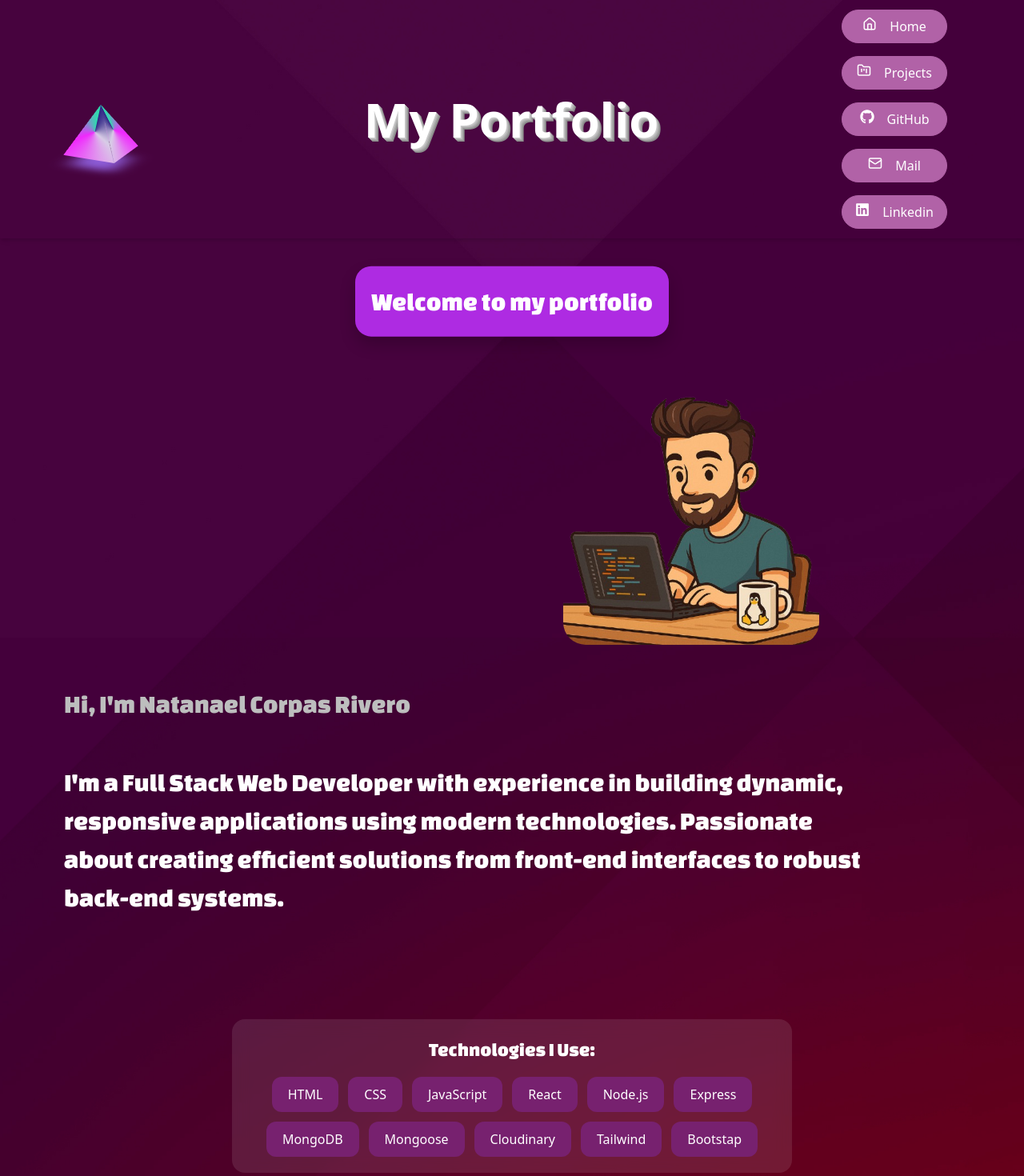
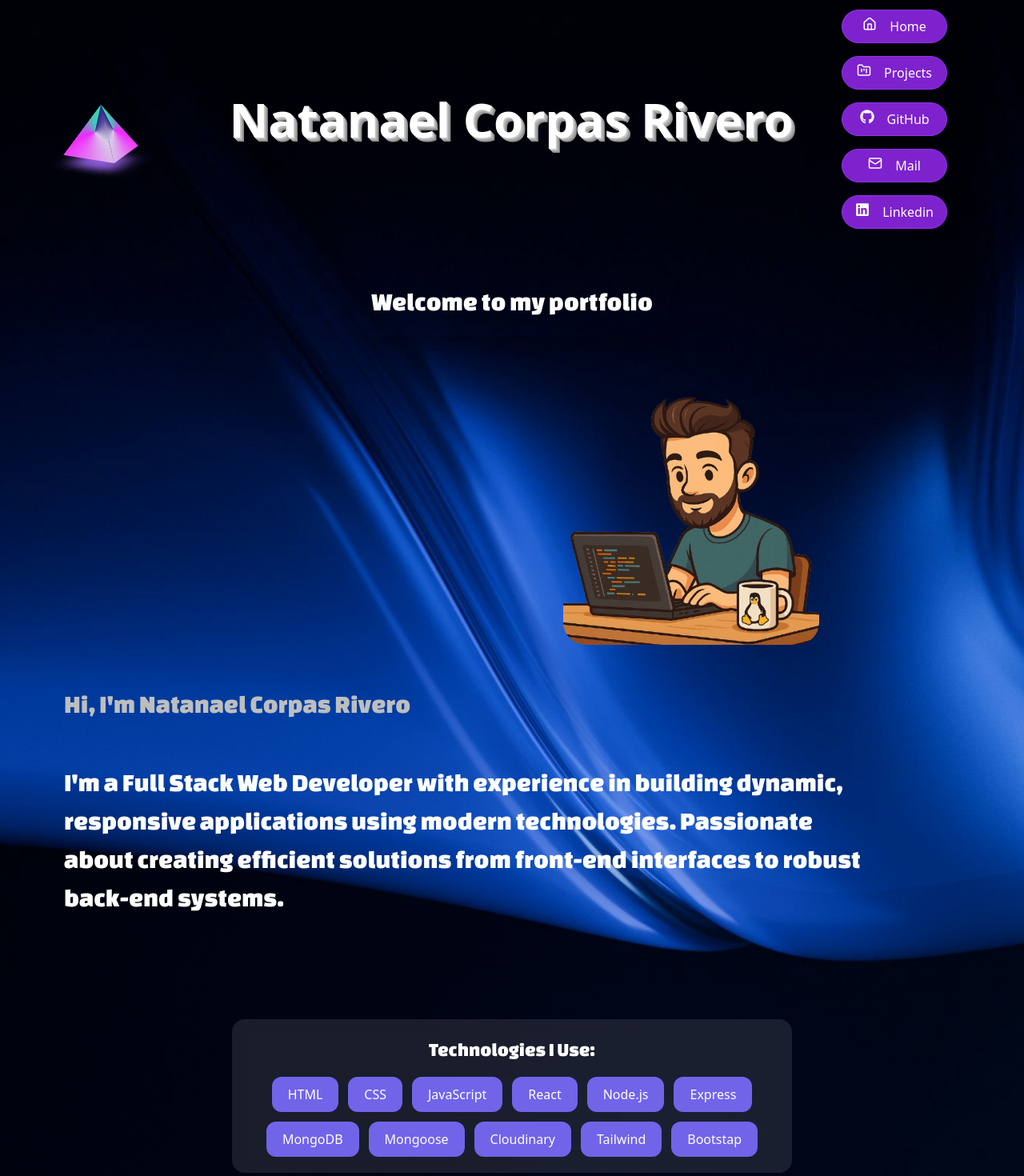
Before and after one commit to ncorpas88/myPortfolio, a React (Vite) app: page / in a window 1280 px wide. Shown: the top 1470 px of the page at 80% size. Built offline with nearby package versions, Linux system fonts and the light colour scheme; a web font is replaced by a local one.

Commit message:
cambio de colores

```diff
--- a/src/components/Navbar.jsx
+++ b/src/components/Navbar.jsx
@@ -16,7 +16,7 @@ function Navbar() {
         </div>
       </div>
       <div className="title">
-          <h1>My Portfolio</h1>
+          <h1>Natanael Corpas Rivero</h1>
         </div>
       <div className="navbar-links">
         <Link to="/" className="nav-button">
--- a/src/index.css
+++ b/src/index.css
@@ -3,7 +3,7 @@
 @tailwind utilities;
 
 body {
-  background-image: url("/images/ubuntu.jpg");
+  background-image: url("/images/fondo2.jpeg");
   background-size: cover;
   background-position: center;
   background-repeat: no-repeat;
--- a/src/styles/home.css
+++ b/src/styles/home.css
@@ -16,7 +16,7 @@
 }
 
 .welcome {
-  background-color: rgb(174, 43, 226);
+
   border-radius: 20px;
   color: white;
   font-family: "Changa One", sans-serif;
@@ -105,7 +105,7 @@
 }
 
 .tech-item {
-  background-color: #77216f;
+  background-color: #7164e9;
   padding: 10px 20px;
   border-radius: 12px;
   font-weight: 500;
@@ -142,4 +142,8 @@
         margin-right: 40px;
         margin-left: 40px;
     }
+
+  .welcome {
+    font-size: large;
+  }
 }
--- a/src/styles/navbar.css
+++ b/src/styles/navbar.css
@@ -16,8 +16,8 @@
 
 .nav-button {
   @apply flex justify-center gap-4 border
-  border-ubuntu-light text-white px-4 py-2 rounded-3xl
-   bg-ubuntu-light hover:bg-ubuntu-dark transition;
+  border-purple-600 text-white px-4 py-2 rounded-3xl
+  bg-purple-700 hover:bg-purple-900 transition;
 }
 
 
```
Also changed, not shown: public/images/fondo.jpg (added), public/images/fondo2.jpeg (added).
